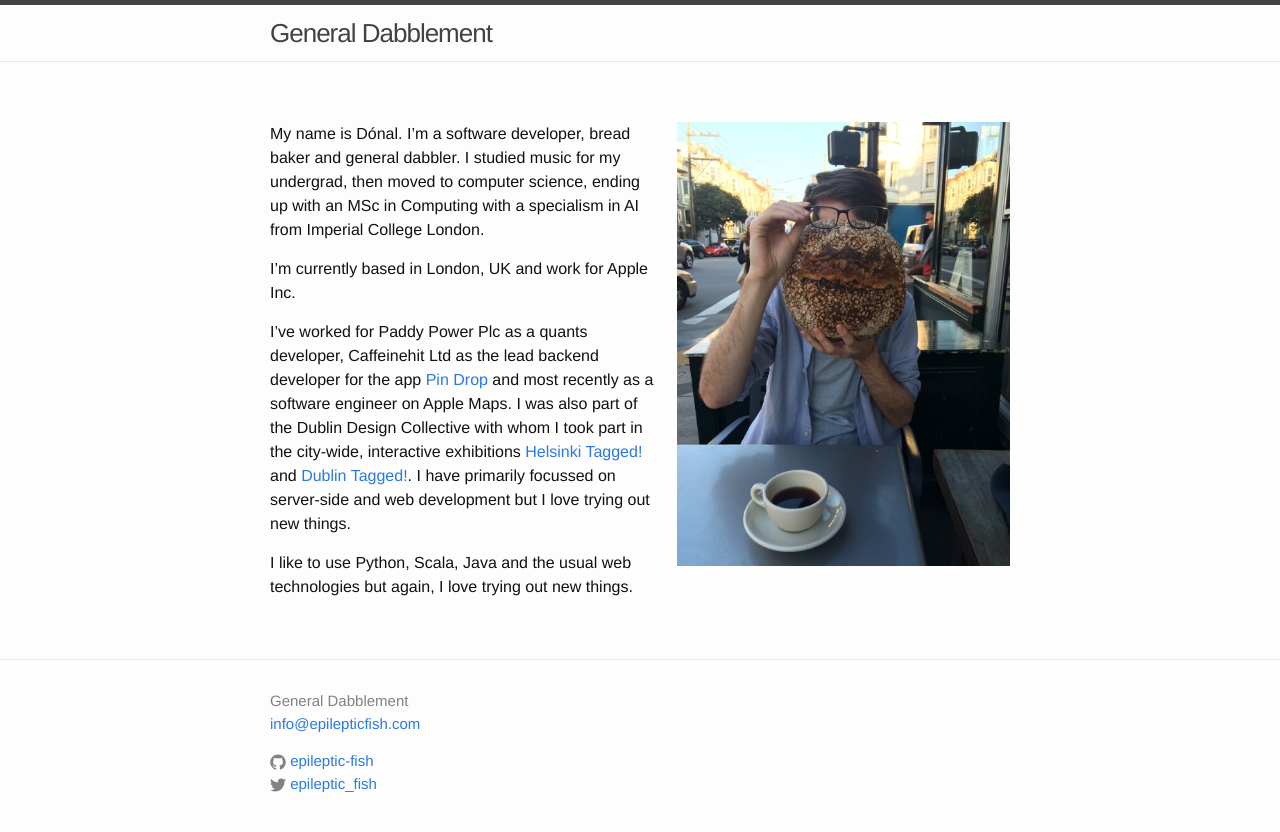
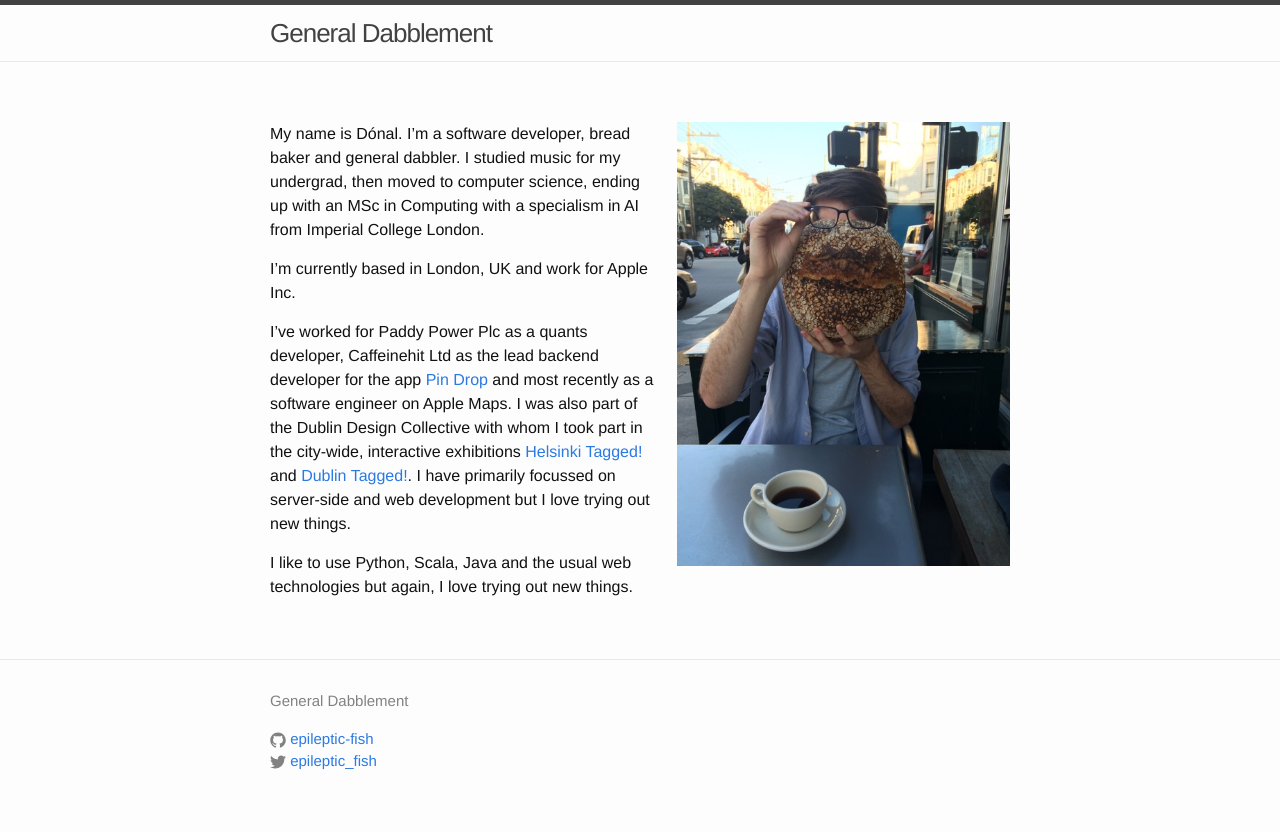
Before and after one commit to donaladams/donaladams.github.io, a Jekyll site: the page built from index.md, in a window 1280 px wide. Shown: the top 832 px of the page. Built offline with Jekyll 4.4.1, drawn with Linux system fonts in a browser that asks for light colours.

Commit message:
Update email config.

```diff
--- a/_config.yml
+++ b/_config.yml
@@ -7,7 +7,7 @@
 
 # Site settings
 title: General Dabblement
-email: info@epilepticfish.com
+email:
 description:
 baseurl: "" # the subpath of your site, e.g. /blog
 url: "http://www.epilepticfish.com" # the base hostname & protocol for your site
```
